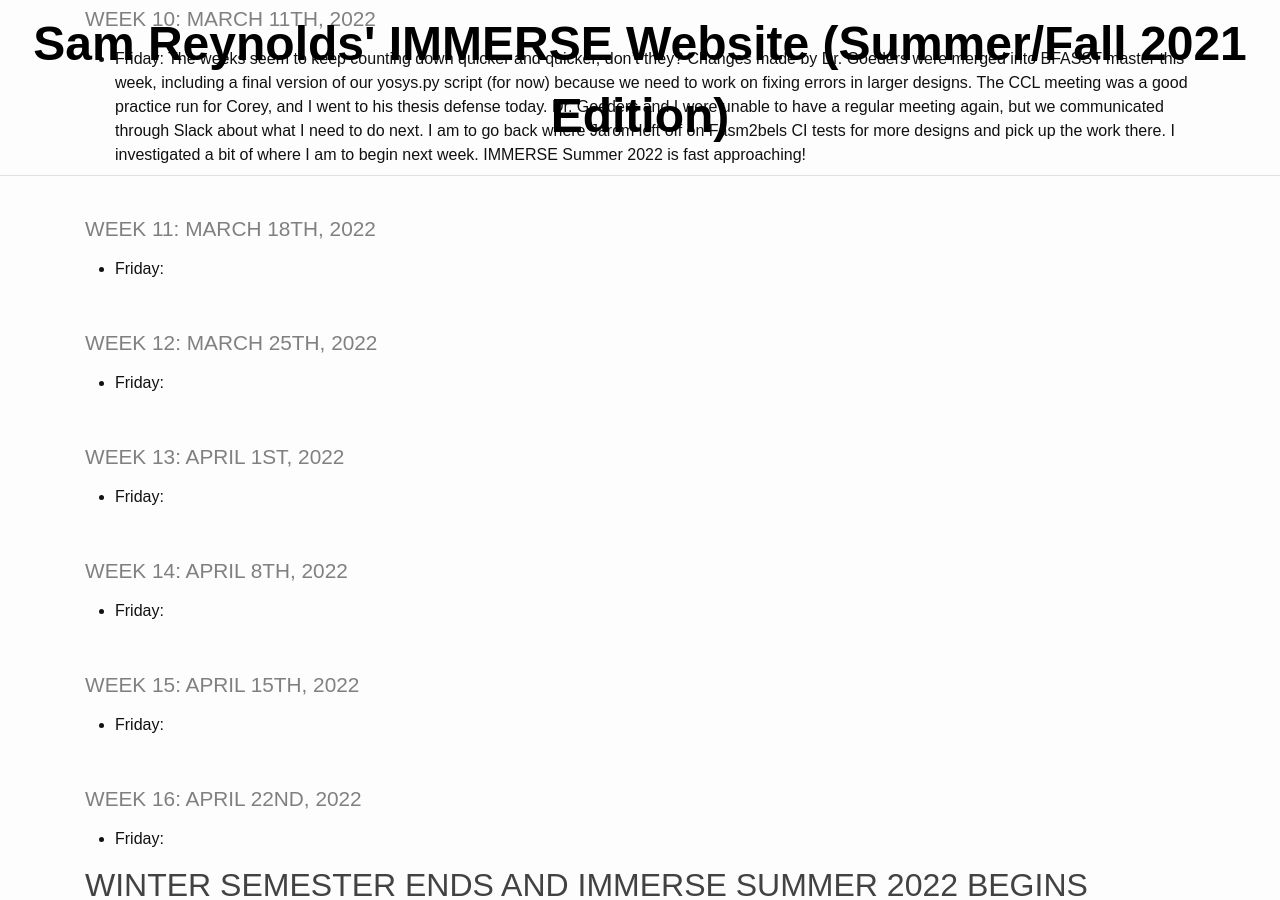
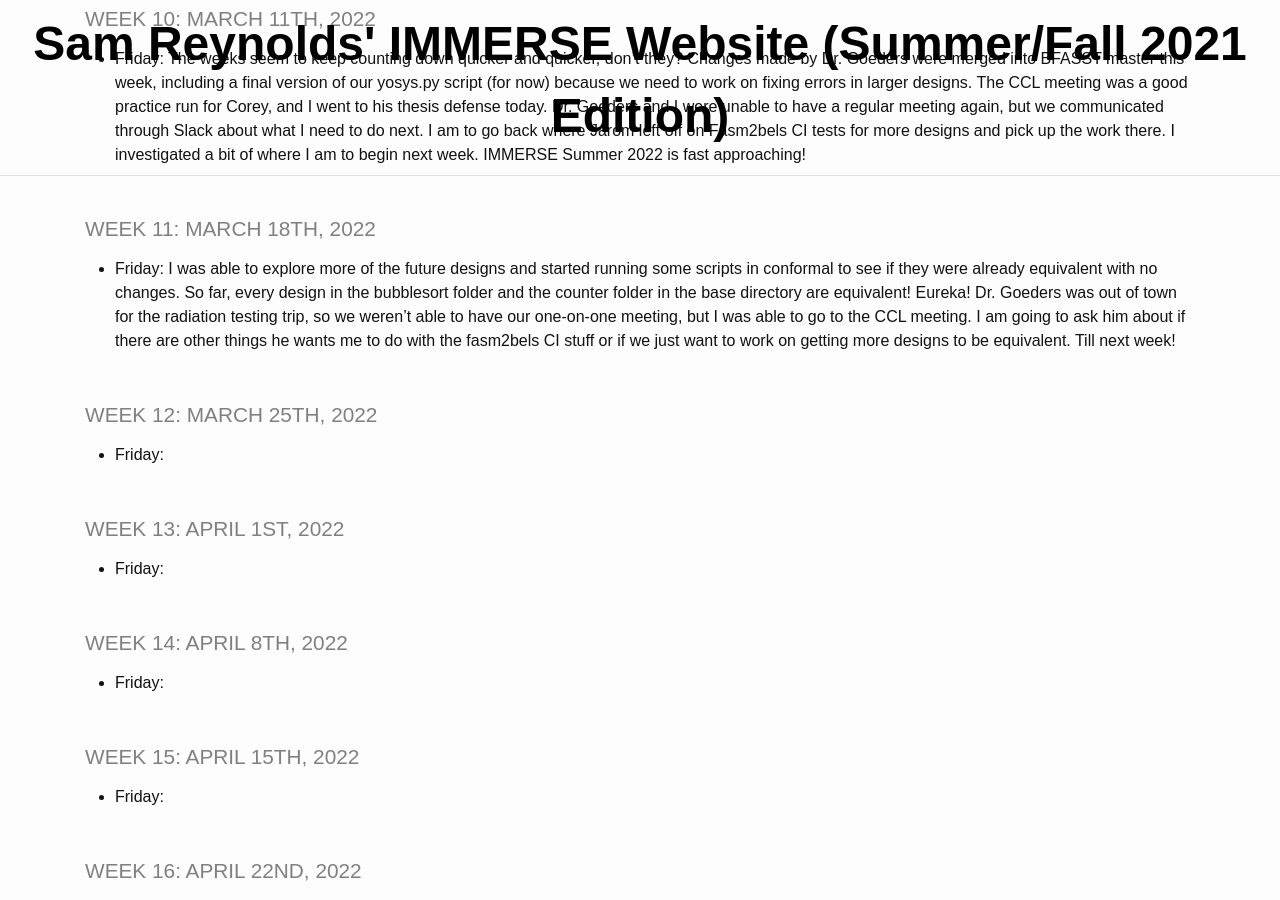
Before and after one commit to TheDHCreator/thedhcreator.github.io, a Jekyll site: the page built from _pages/log.md, in a window 1280 px wide and 900 px high, scrolled down 13075 px. Built offline with Jekyll 4.4.1, drawn with Linux system fonts in a browser that asks for light colours.

Commit message:
Some base designs are equivalent right off the bat, no meeting with Dr. Goeders, but CCL went good, also high school tours went well

```diff
--- a/_pages/log.md
+++ b/_pages/log.md
@@ -276,7 +276,7 @@ title: IMMERSE Log
 
 ### Week 11: March 18th, 2022
 
-* **Friday**:
+* **Friday**: I was able to explore more of the future designs and started running some scripts in conformal to see if they were already equivalent with no changes. So far, every design in the bubblesort folder and the counter folder in the base directory are equivalent! Eureka! Dr. Goeders was out of town for the radiation testing trip, so we weren't able to have our one-on-one meeting, but I was able to go to the CCL meeting. I am going to ask him about if there are other things he wants me to do with the fasm2bels CI stuff or if we just want to work on getting more designs to be equivalent. Till next week!
 
 ### Week 12: March 25th, 2022
 
```
